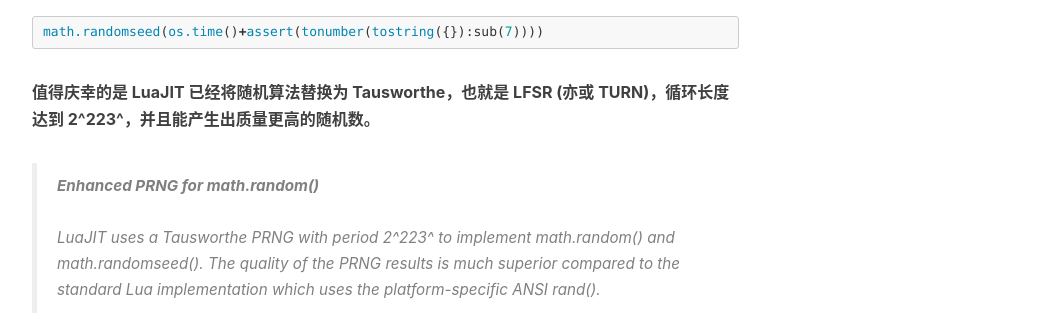
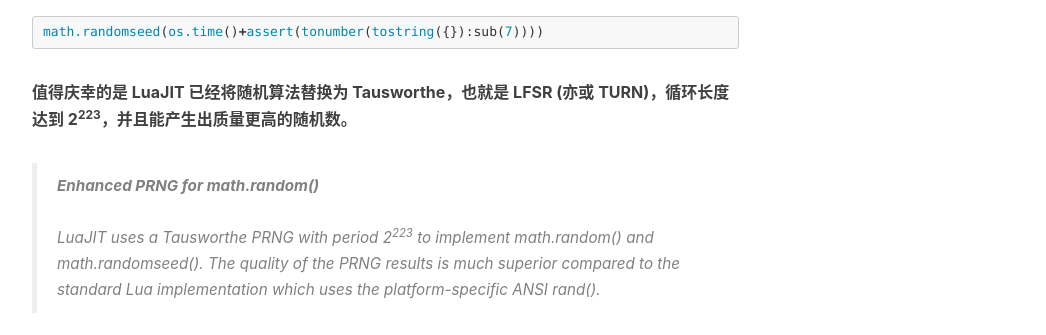
Before and after one commit to ms2008/ms2008.github.io, a Jekyll site: the page built from _posts/2017-10-26-Lua-Random.md, in a window 1280 px wide and 900 px high, scrolled down 1325 px. Shown: the part 178-513 px from the top of the window, without its empty margins (233-1279 px from the left). Built offline with Jekyll 4.4.1, drawn with Linux system fonts in a browser that asks for light colours; nearby versions of some CDN libraries; comment, search, counter and statistics services are not loaded.

Commit message:
fixed the superscript tag

````diff
--- a/_posts/2017-10-26-Lua-Random.md
+++ b/_posts/2017-10-26-Lua-Random.md
@@ -54,11 +54,11 @@
 math.randomseed(os.time()+assert(tonumber(tostring({}):sub(7))))
 ```
 
-**值得庆幸的是 LuaJIT 已经将随机算法替换为 Tausworthe，也就是 LFSR (亦或 TURN)，循环长度达到 2^223^，并且能产生出质量更高的随机数。**
+**值得庆幸的是 LuaJIT 已经将随机算法替换为 Tausworthe，也就是 LFSR (亦或 TURN)，循环长度达到 2<sup>223</sup>，并且能产生出质量更高的随机数。**
 
 > **Enhanced PRNG for math.random()**
 ><br/><br/>
-> LuaJIT uses a Tausworthe PRNG with period 2^223^ to implement math.random() and math.randomseed(). The quality of the PRNG results is much superior compared to the standard Lua implementation which uses the platform-specific ANSI rand().
+> LuaJIT uses a Tausworthe PRNG with period 2<sup>223</sup> to implement math.random() and math.randomseed(). The quality of the PRNG results is much superior compared to the standard Lua implementation which uses the platform-specific ANSI rand().
 
 在 LuaJIT 再次运行上面的用例：
 
````
Also changed, not shown: _posts/2017-12-13-Lua-Random-Period.md (+1 -1 lines).
